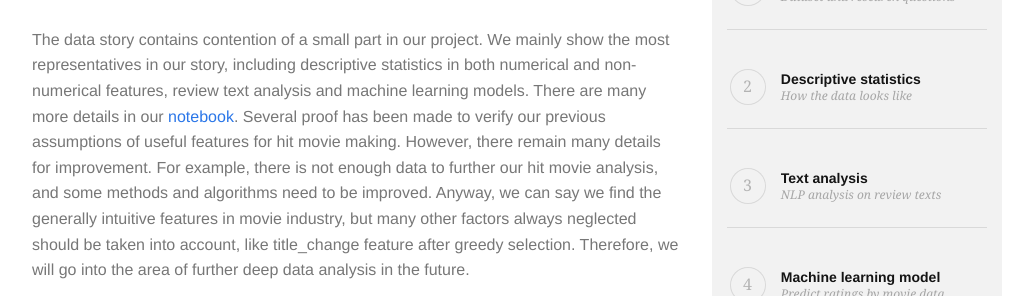
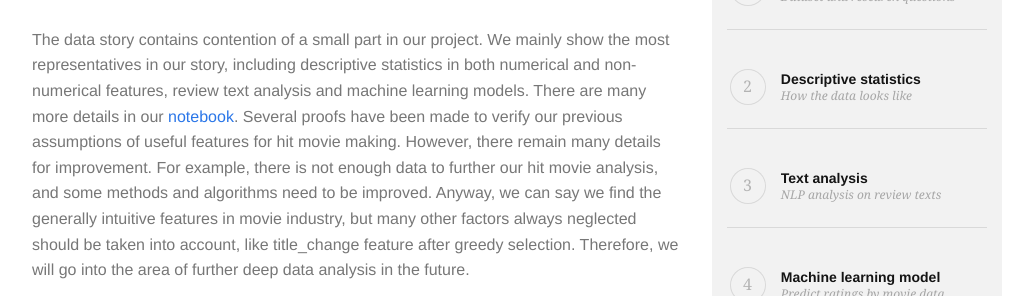
Before and after one commit to zx-joe/Data-Story-for-ADA, a Jekyll site: the page built from _posts/2018-12-11-conclusion.md, in a window 1280 px wide, cut to the strip 367-663 px from the top of the page. Shown: the whole strip, without its empty margins (123-1156 px from the left). Built offline with Jekyll 4.4.1, drawn with Linux system fonts in a browser that asks for light colours; some web fonts are replaced.

Commit message:
Update 2018-12-11-conclusion.md

```diff
--- a/_posts/2018-12-11-conclusion.md
+++ b/_posts/2018-12-11-conclusion.md
@@ -3,7 +3,7 @@
 title: "Conclusion"
 author: "How to make a hit movie"
 ---
-The data story contains contention of a small part in our project. We mainly show the most representatives in our story, including descriptive statistics in both numerical and non-numerical features, review text analysis and machine learning models. There are many more details in our [notebook](http://nbviewer.jupyter.org/github/catJeff/ada-movie-analysis/blob/master/how-to-make-a-hit-movie.ipynb). Several proof has been made to verify our previous assumptions of useful features for hit movie making. However, there remain many details for improvement. For example, there is not enough data to further our hit movie analysis, and some methods and algorithms need to be improved. Anyway, we can say we find the generally intuitive features in movie industry, but many other factors always neglected should be taken into account, like title_change feature after greedy selection. Therefore, we will go into the area of further deep data analysis in the future.
+The data story contains contention of a small part in our project. We mainly show the most representatives in our story, including descriptive statistics in both numerical and non-numerical features, review text analysis and machine learning models. There are many more details in our [notebook](http://nbviewer.jupyter.org/github/catJeff/ada-movie-analysis/blob/master/how-to-make-a-hit-movie.ipynb). Several proofs have been made to verify our previous assumptions of useful features for hit movie making. However, there remain many details for improvement. For example, there is not enough data to further our hit movie analysis, and some methods and algorithms need to be improved. Anyway, we can say we find the generally intuitive features in movie industry, but many other factors always neglected should be taken into account, like title_change feature after greedy selection. Therefore, we will go into the area of further deep data analysis in the future.
 
 
 
```
